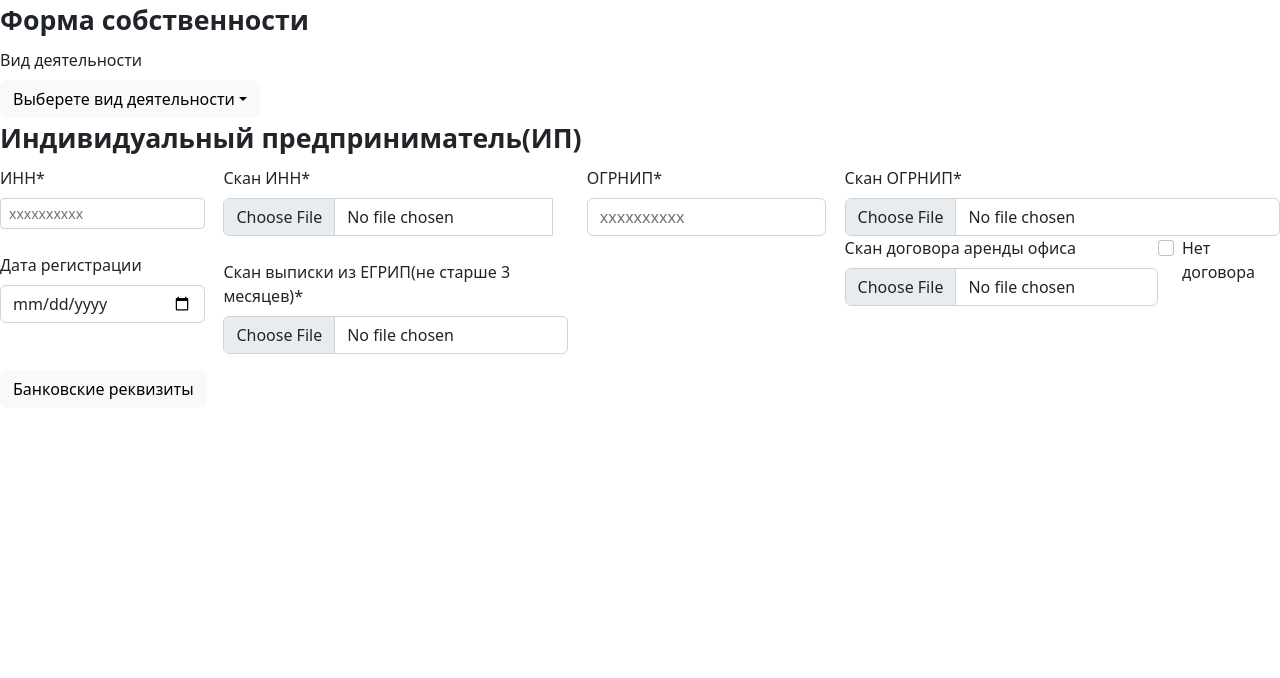
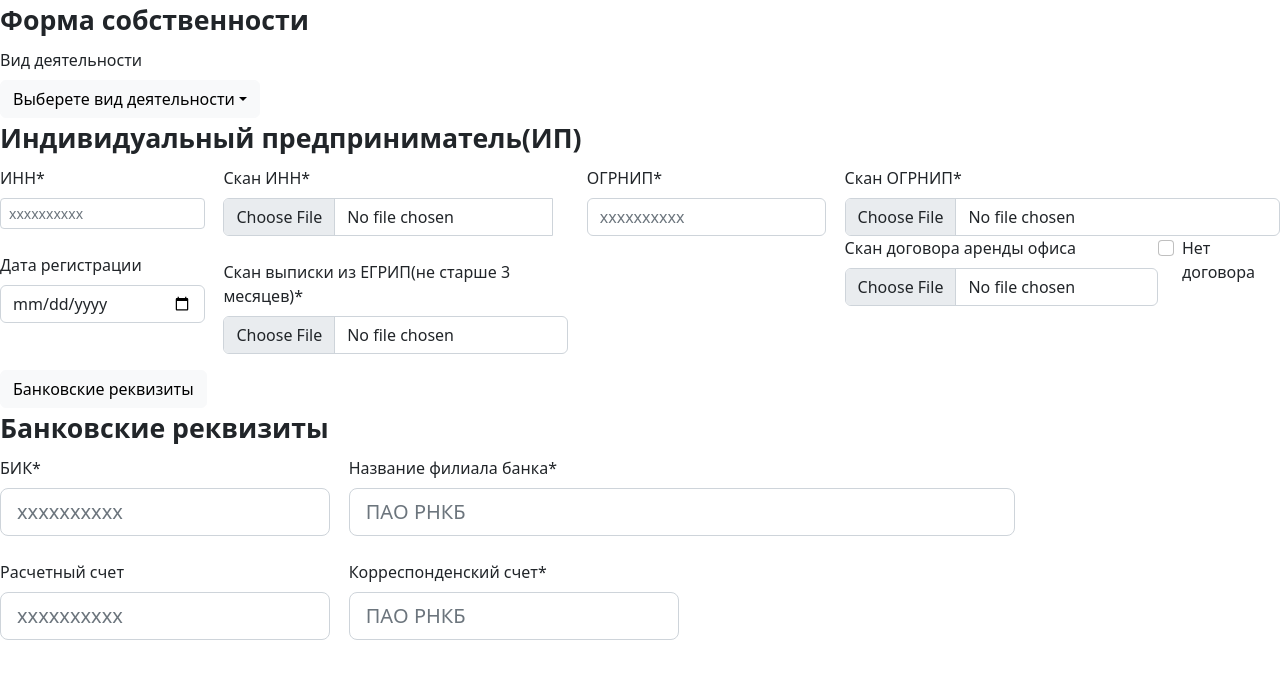
Before and after one commit to ADRNV/TestTaskEntityService, a React (Create React App) app in the folder TestTaskEntityService/ClientApp/: page / in a window 1280 px wide. Shown: the top 678 px of the page. Built offline with nearby package versions, Linux system fonts and the light colour scheme; no server answers.

Commit message:
Add bank form

```diff
--- a/TestTaskEntityService/ClientApp/src/App.js
+++ b/TestTaskEntityService/ClientApp/src/App.js
@@ -1,5 +1,6 @@
 import React, {useEffect } from 'react';
 import PropertyForm from './components/PropertyForm/PropertyForm';
+import BankForm from './components/BankForm/BankForm';
 
 export default function App(){
 
@@ -10,6 +11,10 @@ export default function App(){
         localStorage.setItem("66607548751", "ИП Адрианов")
     })
     return (
-        <PropertyForm></PropertyForm>
+        <div>
+            <PropertyForm></PropertyForm>
+            <BankForm></BankForm>
+        </div>
+
      );
 }
--- /dev/null
+++ b/TestTaskEntityService/ClientApp/src/components/BankForm/BankForm.css
@@ -0,0 +1,5 @@
+.BankForm--row{
+    display: flex;
+    flex-direction: row;
+    gap: 14pt;
+}
--- /dev/null
+++ b/TestTaskEntityService/ClientApp/src/components/BankForm/BankForm.jsx
@@ -0,0 +1,51 @@
+import React, { useState } from 'react'
+import { Label } from 'reactstrap'
+import Form from 'react-bootstrap/Form'
+import '../CommonStyles/FormStyles.css'
+import '../Validation/ValidationUtils'
+import './BankForm.css'
+
+export default function BankForm() {
+
+    var [bankProps, setBankProps] = useState({})
+
+  return (
+    <div className='BankForm'>
+        <Label className='Form--header'>Банковские реквизиты</Label>
+        <div className='BankForm--container'>
+            <div className='BankForm--row'>
+                <Form.Group>
+                    <Form.Label>БИК*</Form.Label>
+                    <Form.Control size="lg" type="text" placeholder="xxxxxxxxxx" onChange={(e) => {
+                        setBankProps({...bankProps, biс:e.target.value, name:localStorage.getItem(e.target.value)})
+                        }}/>
+                        <br/>
+                </Form.Group>
+                <Form.Group>
+                    <Form.Label>Название филиала банка*</Form.Label>
+                    <Form.Control size="lg" className='large-input' type="text" value={bankProps.name} placeholder="ПАО РНКБ" onChange={(e) => {
+                        setBankProps({...bankProps, name:e.target.value})
+                        }}/>
+                        <br/>
+                </Form.Group>
+            </div>
+            <div className='BankForm--row'>
+                <Form.Group>
+                    <Form.Label>Расчетный счет</Form.Label>
+                    <Form.Control size="lg" type="text" placeholder="xxxxxxxxxx" onChange={(e) => {
+                        setBankProps({...bankProps, settlementCheck :e.target.value, name:localStorage.getItem(e.target.value)})
+                        }}/>
+                        <br/>
+                </Form.Group>
+                <Form.Group>
+                    <Form.Label>Корреспонденский счет*</Form.Label>
+                    <Form.Control size="lg" type="text" value={bankProps.name} placeholder="ПАО РНКБ" onChange={(e) => {
+                        setBankProps({...bankProps, correspondentCheck :e.target.value})
+                        }}/>
+                        <br/>
+                </Form.Group>
+            </div>
+        </div>
+    </div>
+  )
+}
```
